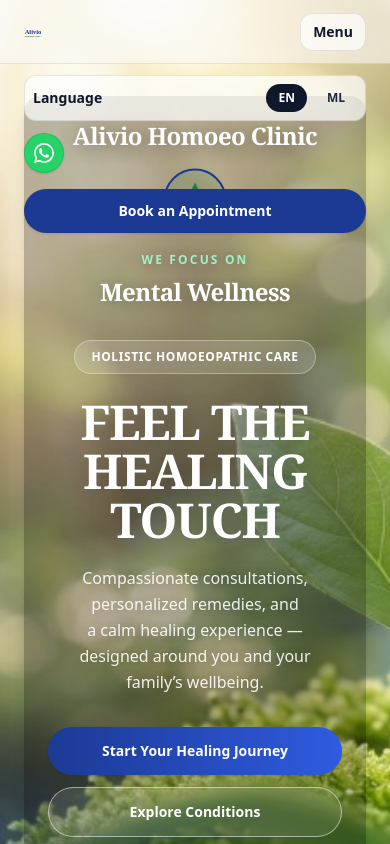
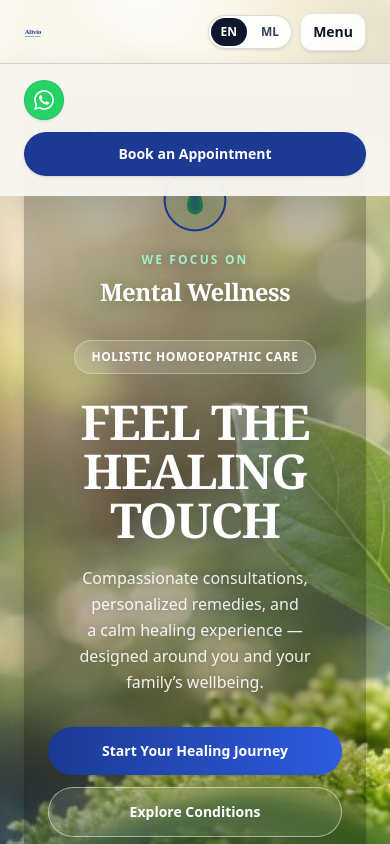
Before and after one commit to auralislabs2025/alivio-clinic, a React (Vite) app: page / in a window 390 px wide. Both pictures are taken after a click on the button "Menu". Shown: the top 844 px of the page. Built offline with nearby package versions, Linux system fonts and the light colour scheme.

Commit message:
banner image changed

```diff
--- a/src/components/Navbar.jsx
+++ b/src/components/Navbar.jsx
@@ -19,10 +19,10 @@ export default function Navbar() {
   return (
     <header className="fixed inset-x-0 top-0 z-50">
       <div className={`backdrop-blur border-b border-slate-900/10 transition-all duration-200 ${headerClass}`}>
-        <div className="mx-auto flex h-full max-w-7xl items-center justify-between px-6">
+        <div className="mx-auto flex h-full max-w-7xl items-center justify-between gap-3 px-6">
           <a
             href="/"
-            className="flex items-center gap-3"
+            className="flex min-w-0 items-center gap-3"
             aria-label="Alivio Homoeo Clinic"
             onClick={(e) => {
               if (window.location.pathname !== '/') return;
@@ -38,6 +38,45 @@ export default function Navbar() {
               className={`shrink-0 transition-all duration-200 ${scrolled ? 'h-10 w-10' : 'h-12 w-12'}`}
             />
           </a>
+
+          <div className="flex shrink-0 items-center gap-2 md:hidden">
+            <div
+              className="flex items-center gap-1 rounded-full border border-slate-900/15 bg-white/90 p-0.5 shadow-sm backdrop-blur-sm"
+              role="group"
+              aria-label={t.nav.language}
+            >
+              <button
+                type="button"
+                className={`rounded-full px-2.5 py-1.5 text-xs font-semibold transition-colors ${
+                  lang === 'en' ? 'bg-slate-900 text-white' : 'text-slate-700 hover:bg-slate-900/5'
+                }`}
+                onClick={() => setLang('en')}
+                aria-pressed={lang === 'en'}
+              >
+                {t.nav.enShort}
+              </button>
+              <button
+                type="button"
+                className={`rounded-full px-2.5 py-1.5 text-xs font-semibold transition-colors ${
+                  lang === 'ml' ? 'bg-slate-900 text-white' : 'text-slate-700 hover:bg-slate-900/5'
+                }`}
+                onClick={() => setLang('ml')}
+                aria-pressed={lang === 'ml'}
+              >
+                {t.nav.mlShort}
+              </button>
+            </div>
+
+            <button
+              type="button"
+              className="inline-flex items-center justify-center rounded-xl border border-slate-900/10 bg-white/85 px-3 py-2 text-sm font-semibold text-slate-900 shadow-sm backdrop-blur-sm"
+              aria-label={open ? t.nav.closeMenu : t.nav.openMenu}
+              aria-expanded={open}
+              onClick={() => setOpen((v) => !v)}
+            >
+              {t.nav.menu}
+            </button>
+          </div>
 
           <nav className="hidden items-center gap-6 md:flex" aria-label="Primary">
             <div className="flex items-center gap-2 rounded-full border border-slate-900/10 bg-white/70 p-1">
@@ -70,47 +109,12 @@ export default function Navbar() {
               {t.nav.book}
             </a>
           </nav>
-
-          <button
-            type="button"
-            className="inline-flex items-center justify-center rounded-xl border border-slate-900/10 bg-white/70 px-3 py-2 text-sm font-semibold text-slate-900 md:hidden"
-            aria-label={open ? t.nav.closeMenu : t.nav.openMenu}
-            aria-expanded={open}
-            onClick={() => setOpen((v) => !v)}
-          >
-            {t.nav.menu}
-          </button>
         </div>
 
         {open && (
-          <div className="md:hidden">
+          <div className="border-t border-slate-900/15 bg-[#f7f5f0]/97 shadow-[0_12px_32px_rgba(15,23,42,0.12)] backdrop-blur-md md:hidden">
             <div className="mx-auto max-w-7xl px-6 pb-5">
-              <div className="flex flex-col gap-3 pt-3">
-                <div className="flex items-center gap-2 rounded-xl border border-slate-900/10 bg-white/70 p-2">
-                  <span className="text-sm font-semibold text-slate-900">{t.nav.language}</span>
-                  <div className="ml-auto flex items-center gap-2">
-                    <button
-                      type="button"
-                      className={`rounded-full px-3 py-1.5 text-xs font-semibold transition-colors ${
-                        lang === 'en' ? 'bg-slate-900 text-white' : 'text-slate-800 hover:bg-slate-900/5'
-                      }`}
-                      onClick={() => setLang('en')}
-                      aria-pressed={lang === 'en'}
-                    >
-                      {t.nav.enShort}
-                    </button>
-                    <button
-                      type="button"
-                      className={`rounded-full px-3 py-1.5 text-xs font-semibold transition-colors ${
-                        lang === 'ml' ? 'bg-slate-900 text-white' : 'text-slate-800 hover:bg-slate-900/5'
-                      }`}
-                      onClick={() => setLang('ml')}
-                      aria-pressed={lang === 'ml'}
-                    >
-                      {t.nav.mlShort}
-                    </button>
-                  </div>
-                </div>
+              <div className="flex flex-col gap-3 pt-4">
                 <div className="flex items-center gap-3">
                   <WhatsAppBookingButton variant="nav" />
                 </div>
@@ -119,7 +123,7 @@ export default function Navbar() {
                   onClick={() => {
                     setOpen(false);
                   }}
-                  className="mt-1 inline-flex items-center justify-center rounded-full bg-primary-blue px-6 py-3 text-sm font-semibold text-white shadow-sm"
+                  className="inline-flex items-center justify-center rounded-full bg-primary-blue px-6 py-3 text-sm font-semibold text-white shadow-sm"
                 >
                   {t.nav.book}
                 </a>
```
